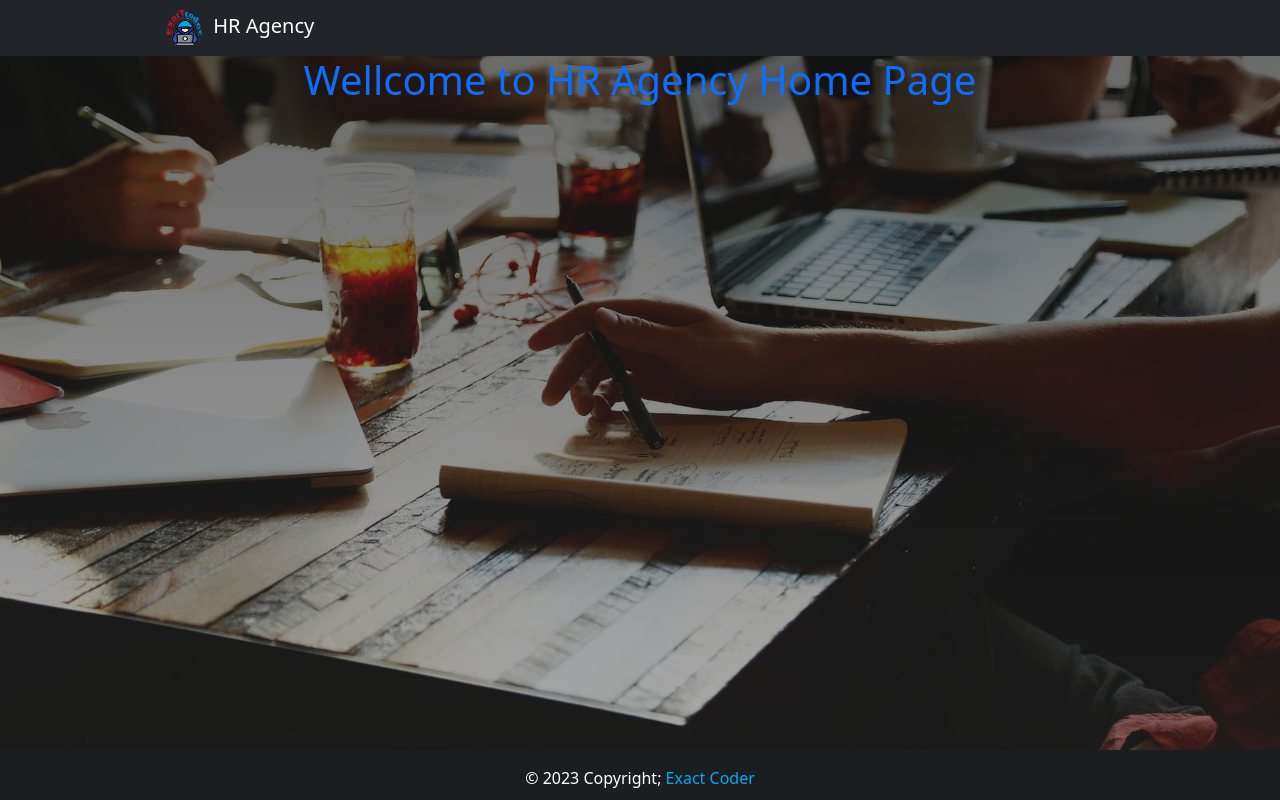
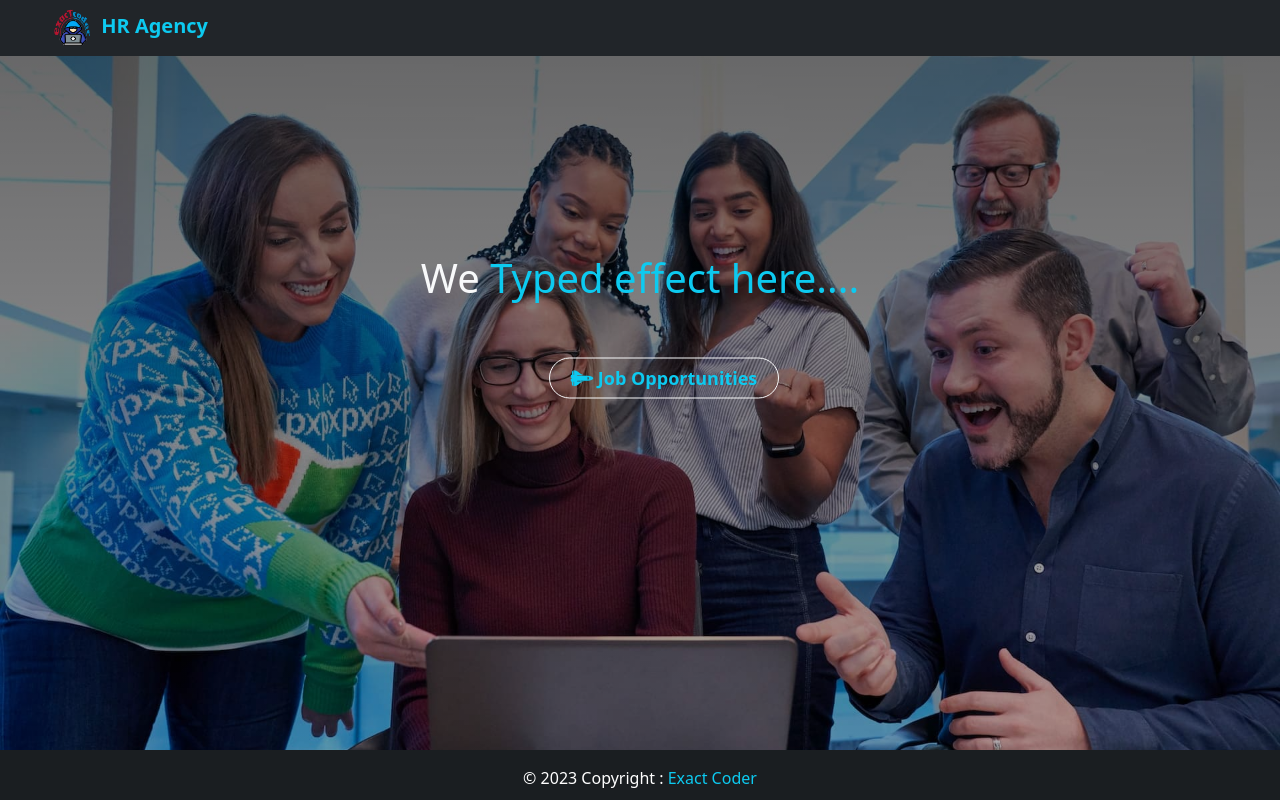
Before and after one commit to exact-coder/HR-Agency, a Django app: page / in a window 1280 px wide. Run offline with Django 4.2, Linux system fonts and the light colour scheme; some libraries are stand-ins or nearby versions.

Commit message:
chore: job opportunities button

```diff
--- a/hr_agency/static/css/style.css
+++ b/hr_agency/static/css/style.css
@@ -15,8 +15,22 @@ html,body{
 .push{
     height: 50px;
 }
-#navbar-content {
+#navbar-content{
     text-align: center;
-    color: #fff;
-    margin-left: 5rem;
+    color: #02a9f5;
 }
+.block-position{
+    width: 80%;
+    position: absolute;
+    top: 40%;
+    left: 50%;
+    margin-right: -50%;
+    transform: translate(-50% ,-70%);
+    text-align: center;
+}
+#btn-job{
+    width: 230px;
+    font-size: 18px;
+    border-radius: 30px;
+    margin-bottom: -50px;
+}
--- a/templates/base.html
+++ b/templates/base.html
@@ -16,6 +16,7 @@
 </head>
 <body>
     <div class="wrapper"> {% comment %} START // wrapper {% endcomment %}
+
         <style>
             body{
                 background-image: linear-gradient(rgba(0,0,0,0.6),rgba(0,0,0,0.3)),url({% static 'img/HR-Background.jpg' %});
@@ -26,13 +27,19 @@
             }
         </style>
 
+
         <header class="">
             <nav class="navbar navbar-expand-lg navbar-dark bg-dark">
                 <div class="col-sm">
-                    <a href="" class="navbar-brand flex-grow-1" id="navbar-content">
-                        <img style="height:2.5rem;width:3rem;margin-left:5rem;"  src="{% static "img/favicon.png" %}" alt="logo"> <span>HR Agency</span>
+                    <a href="/" class="navbar-brand flex-grow-1" id="navbar-content" title="Back Home">
+                        {% block navbar-content %}
+                        <img style="height:2.5rem;width:3rem;margin-left:3rem;color:#02a9f5;"  src="{% static "img/favicon.png" %}" alt="logo"> <span class="fw-semibold text-info">HR Agency</span>
+                        {% endblock navbar-content %}
                     </a>
                 </div>
+                {% block link %}
+                {% endblock link %}
+
             </nav>
         </header>
 
@@ -43,9 +50,9 @@
     </div> {% comment %} END // wrapper {% endcomment %}
 
     <footer class="bg-dark text-center text-lg-start" id="footer" style="color: #fff">
-        <div class="text-center p-3" style="background-color: rgba(0,0,0,0.2);">&copy; {% now "Y" %} Copyright;
+        <div class="text-center p-3" style="background-color: rgba(0,0,0,0.2);">&copy; {% now "Y" %} Copyright :
             <a href="https://exactcoder.com" class="text-center" target="_blank" style="text-decoration:none;" >
-                <span class="" style="color:#02a9f5">Exact Coder</span>
+                <span class="text-info">Exact Coder</span>
             </a>
         </div>
     </footer>
@@ -61,4 +68,4 @@
 
 
 
-{% comment %} len is 01.00min {% endcomment %}
+{% comment %} len is 01.15min {% endcomment %}
--- a/templates/home.html
+++ b/templates/home.html
@@ -2,6 +2,12 @@
 {% load static %}
 {% block title %} HR Home {% endblock title %}
 {% block content %}
-    <h1 class="text-center text-primary">Wellcome to HR Agency Home Page</h1>
+
+    <div class="block-position">
+        <h1 class="text-light">We <span class="text-info">Typed effect here....</span></h1>
+        <a href="{% url "opportunities" %}" class="btn btn-outline-info border-light fw-bold mt-4 ms-5 mt-sm-5" id="btn-job" title="opportunities">
+            <i class="fas fa-space-shuttle"></i> <span>Job Opportunities</span>
+        </a>
+    </div>
 
 {% endblock content %}
```
Also changed, not shown: templates/opportunities.html (+11 -0 lines), hr_agency/static/img/HR-Background.jpg.
